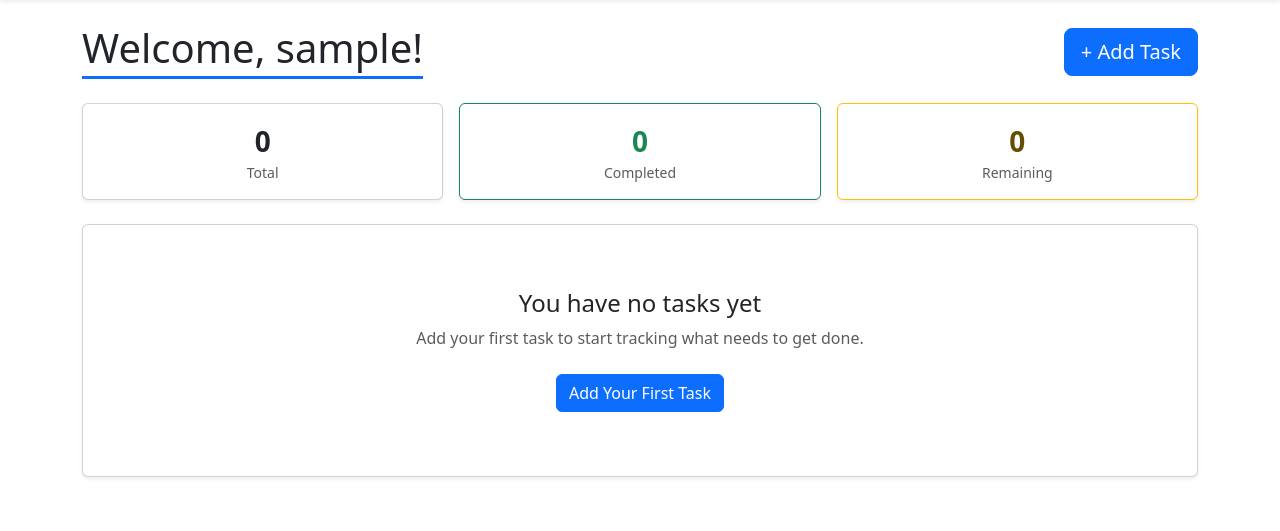
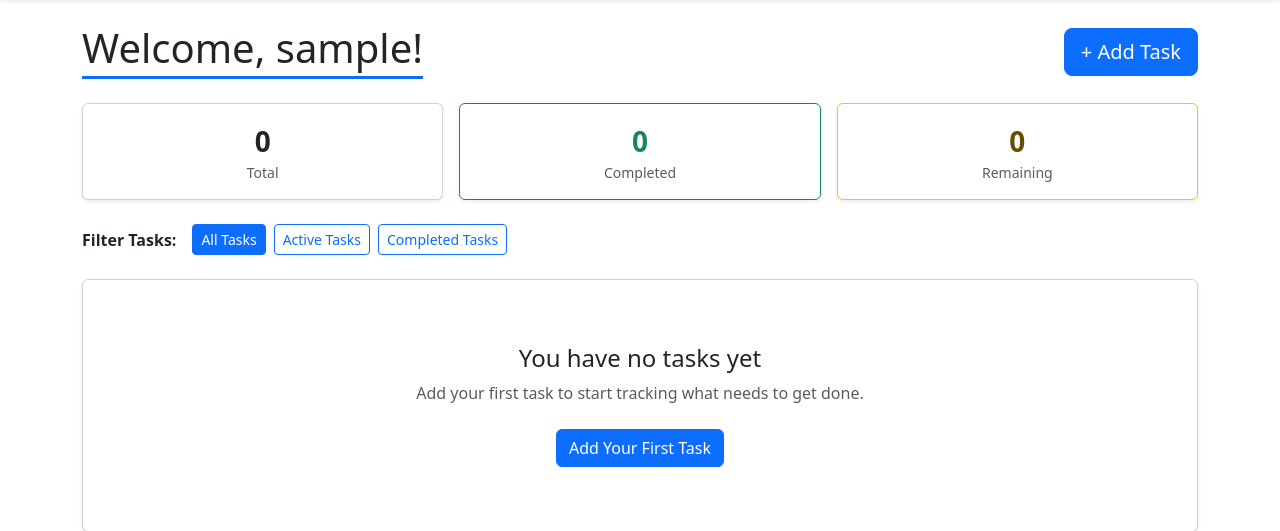
Before and after one commit to nicholaslpollard/miniproject5NicholasPollard, a Flask app: page /dashboard in a window 1280 px wide. Shown: the part 58-589 px from the top of the page. Run offline with Flask 3, Linux system fonts and the light colour scheme; the visitor is signed in with stand-in values (Sample User, id 1); data comes from the database, SQL or seed files in the repository; data that the repository does not hold is empty.

Commit message:
Add dashboard task status filtering

```diff
--- a/app/main.py
+++ b/app/main.py
@@ -1,10 +1,11 @@
+
 # INF601 - Advanced Programming in Python
 # Nicholas Pollard
 # Mini Project 5
 
 """General page routes for the Personal Task Tracker."""
 
-from flask import Blueprint, g, render_template
+from flask import Blueprint, g, render_template, request
 
 from .auth import login_required
 from .db import get_db
@@ -40,22 +41,43 @@ def help_page():
 @login_required
 def dashboard():
     """Display the logged-in user's tasks and progress."""
-    # Incomplete tasks first, then newest first. The id breaks ties between
-    # tasks created within the same second.
-    tasks = get_db().execute(
+    status = request.args.get("status", "all")
+
+    if status not in ("all", "active", "completed"):
+        status = "all"
+
+    # Retrieve all tasks belonging to the logged-in user.
+    # Incomplete tasks first, then newest first.
+    all_tasks = get_db().execute(
         "SELECT id, title, description, completed, created_at FROM tasks"
         " WHERE user_id = ?"
         " ORDER BY completed ASC, created_at DESC, id DESC",
         (g.user["id"],),
     ).fetchall()
 
-    completed_count = sum(1 for task in tasks if task["completed"])
+    # Calculate statistics from all tasks, regardless of filter.
+    completed_count = sum(1 for task in all_tasks if task["completed"])
+
     stats = {
-        "total": len(tasks),
+        "total": len(all_tasks),
         "completed": completed_count,
-        "remaining": len(tasks) - completed_count,
+        "remaining": len(all_tasks) - completed_count,
     }
-    return render_template("dashboard.html", tasks=tasks, stats=stats)
+
+    # Filter the tasks displayed on the dashboard.
+    if status == "active":
+        tasks = [task for task in all_tasks if not task["completed"]]
+    elif status == "completed":
+        tasks = [task for task in all_tasks if task["completed"]]
+    else:
+        tasks = all_tasks
+
+    return render_template(
+        "dashboard.html",
+        tasks=tasks,
+        stats=stats,
+        selected_filter=status,
+    )
 
 
 @bp.app_errorhandler(400)
--- a/app/templates/dashboard.html
+++ b/app/templates/dashboard.html
@@ -1,3 +1,4 @@
+
 {% extends "base.html" %}
 
 {% block title %}Dashboard{% endblock %}
@@ -33,6 +34,29 @@
             </div>
         </div>
     </div>
+</div>
+
+{# Task status filtering #}
+<div class="d-flex flex-wrap align-items-center gap-2 mb-4" id="taskFilters">
+    <span class="fw-semibold me-2">Filter Tasks:</span>
+
+    <a href="{{ url_for('main.dashboard') }}"
+       class="btn btn-sm {{ 'btn-primary' if selected_filter == 'all' else 'btn-outline-primary' }}"
+       {% if selected_filter == 'all' %}aria-current="page"{% endif %}>
+        All Tasks
+    </a>
+
+    <a href="{{ url_for('main.dashboard', status='active') }}"
+       class="btn btn-sm {{ 'btn-primary' if selected_filter == 'active' else 'btn-outline-primary' }}"
+       {% if selected_filter == 'active' %}aria-current="page"{% endif %}>
+        Active Tasks
+    </a>
+
+    <a href="{{ url_for('main.dashboard', status='completed') }}"
+       class="btn btn-sm {{ 'btn-primary' if selected_filter == 'completed' else 'btn-outline-primary' }}"
+       {% if selected_filter == 'completed' %}aria-current="page"{% endif %}>
+        Completed Tasks
+    </a>
 </div>
 
 {% if tasks %}
@@ -104,9 +128,19 @@
 {% else %}
 <div class="card shadow-sm text-center py-5" id="emptyState">
     <div class="card-body">
+        {% if stats.total == 0 %}
         <h2 class="h4">You have no tasks yet</h2>
         <p class="text-muted mb-4">Add your first task to start tracking what needs to get done.</p>
         <a href="{{ url_for('tasks.create') }}" class="btn btn-primary">Add Your First Task</a>
+        {% elif selected_filter == 'active' %}
+        <h2 class="h4">No active tasks</h2>
+        <p class="text-muted mb-4">All of your tasks have been completed.</p>
+        <a href="{{ url_for('main.dashboard') }}" class="btn btn-outline-primary">Show All Tasks</a>
+        {% elif selected_filter == 'completed' %}
+        <h2 class="h4">No completed tasks</h2>
+        <p class="text-muted mb-4">You have not completed any tasks yet.</p>
+        <a href="{{ url_for('main.dashboard') }}" class="btn btn-outline-primary">Show All Tasks</a>
+        {% endif %}
     </div>
 </div>
 {% endif %}
```
